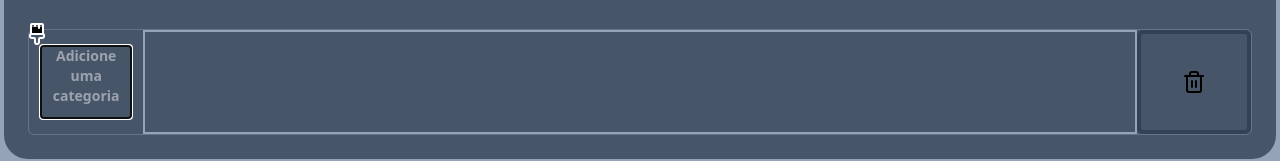
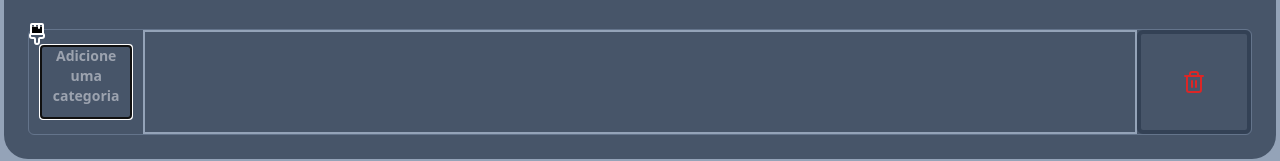
Before and after one commit to EduardoSD2003/Zeda-awards, a React (Vite) app: page / in a window 1280 px wide. Both pictures are taken after a click on the icon 640 px from the left and 284 px from the top of the page. Shown: the part 363-524 px from the top of the page. Built offline with nearby package versions, Linux system fonts and the light colour scheme; what ldrs, tailwindcss-animated would draw is missing.

Commit message:
fix: bugs color

```diff
--- a/src/assets/components/TierList.tsx
+++ b/src/assets/components/TierList.tsx
@@ -21,6 +21,7 @@ function TierList() {
     const storedData = localStorage.getItem("categoria");
     return storedData !== null ? JSON.parse(storedData) : [];
   });
+
   useEffect(() => {
     localStorage.setItem("categoria", JSON.stringify(categorias));
   }, [categorias]);
@@ -58,6 +59,7 @@ function TierList() {
   };
 
   const ref = useRef<HTMLDivElement>(null);
+
   const onButtonClick = useCallback(() => {
     if (ref.current === null) {
       return;
@@ -140,6 +142,7 @@ function TierList() {
     const categoriaToAdd: CategoriaProps = {
       id: generateId(),
       title: "",
+      color: "",
     };
     setCategorias([...categorias, categoriaToAdd]);
   }
@@ -149,10 +152,10 @@ function TierList() {
     setCategorias(categoriasFiltradas);
   }
 
-  function updadeCategoria(id: Id, title: string) {
+  function updadeCategoria(id: Id, title: string, color: string) {
     const novasCategorias = categorias.map((cat) => {
       if (cat.id !== id) return cat;
-      return { ...cat, title };
+      return { ...cat, title, color };
     });
 
     setCategorias(novasCategorias);
--- a/src/assets/components/TierListContainer.tsx
+++ b/src/assets/components/TierListContainer.tsx
@@ -1,12 +1,12 @@
 import { Paintbrush2, Trash2 } from "lucide-react";
 import { CategoriaProps, Id, MovieProps } from "../../types";
-import React, { useEffect, useState } from "react";
+import React, { useState } from "react";
 import TextareaAutosize from "react-textarea-autosize";
 
 interface Props {
   categoria: CategoriaProps;
   deletarCategoria: (id: Id) => void;
-  updadeCategoria: (id: Id, title: string) => void;
+  updadeCategoria: (id: Id, title: string, color: string) => void;
   movies: MovieProps[];
 }
 
@@ -17,19 +17,17 @@ function TierListContainer(props: Props) {
     categoria.movies || []
   );
   const [indexFinal, setIndexFinal] = useState(0);
-  const [selectedColor, setSelectedColor] = useState(categoria.color || "");
+  const [selectedColor, setSelectedColor] = useState(categoria.color);
+
+
 
   const handleColorChange = (event: any) => {
     const color = event.target.value;
+    const title = categoria.title
     setSelectedColor(color);
-    const storedCategorias = JSON.parse(
-      localStorage.getItem("categoria") || "[]"
-    );
-    const updatedCategorias = storedCategorias.map((cat: any) =>
-      cat.id === categoria.id ? { ...cat, color } : cat
-    );
-    localStorage.setItem("categoria", JSON.stringify(updatedCategorias));
+    updadeCategoria(categoria.id, title, color);
   };
+
 
   const handleOnDrop = (e: React.DragEvent<HTMLDivElement>) => {
     const filmeId = Number(e.dataTransfer.getData("filmeId"));
@@ -66,7 +64,6 @@ function TierListContainer(props: Props) {
     setIndexFinal(index);
   };
 
-
   const handleOnDragEndList = () => {
     const items = reorder(filmesAdd, indexInicial, indexFinal);
     setFilmesAdd(items);
@@ -79,6 +76,8 @@ function TierListContainer(props: Props) {
     );
     localStorage.setItem("categoria", JSON.stringify(updatedCategorias));
   };
+
+
 
   const deleteFilm = (id: number) => {
     setFilmesAdd((prevFilmesAdd) =>
@@ -125,7 +124,7 @@ function TierListContainer(props: Props) {
           <div className="w-full h-full text-black/80 overflow-y-auto flex items-center min-h-24 p-2">
             <TextareaAutosize
               value={categoria.title}
-              onChange={(e) => updadeCategoria(categoria.id, e.target.value)}
+              onChange={(e) => updadeCategoria(categoria.id, e.target.value, selectedColor)}
               autoFocus
               spellCheck={false}
               placeholder="Adicione uma categoria"
@@ -160,7 +159,7 @@ function TierListContainer(props: Props) {
             onClick={() => {
               deletarCategoria(categoria.id);
             }}
-            className="cursor-pointer hover:text-red-900"
+            className="cursor-pointer hover:text-red-900 text-red-600"
           />
         </div>
       </div>
--- a/src/types.ts
+++ b/src/types.ts
@@ -3,7 +3,7 @@ export type Id = string | number;
 export type CategoriaProps = {
     id: Id;
     title: string
-    color?: string
+    color: string;
     movies?: any
 }
 
```
